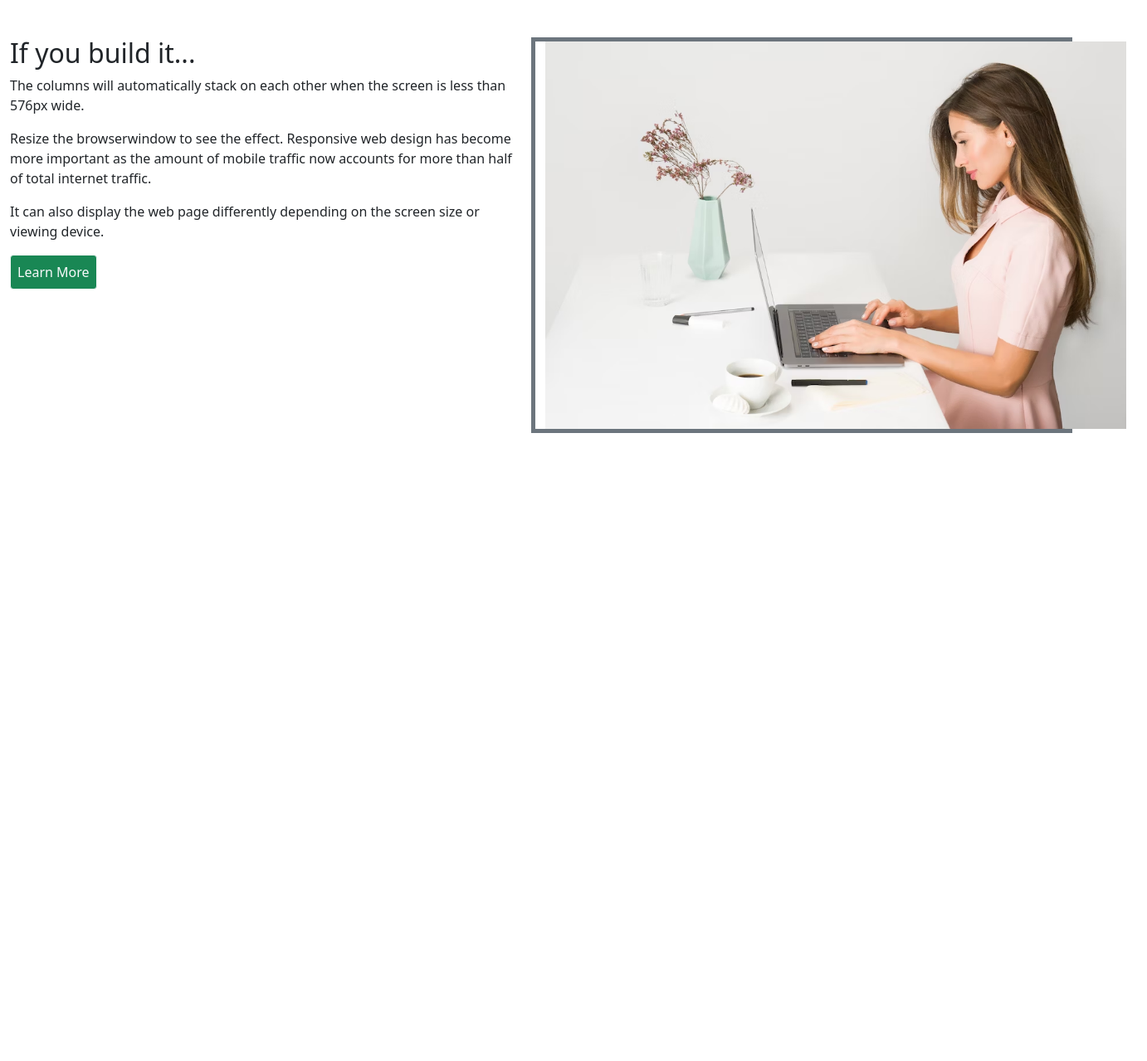
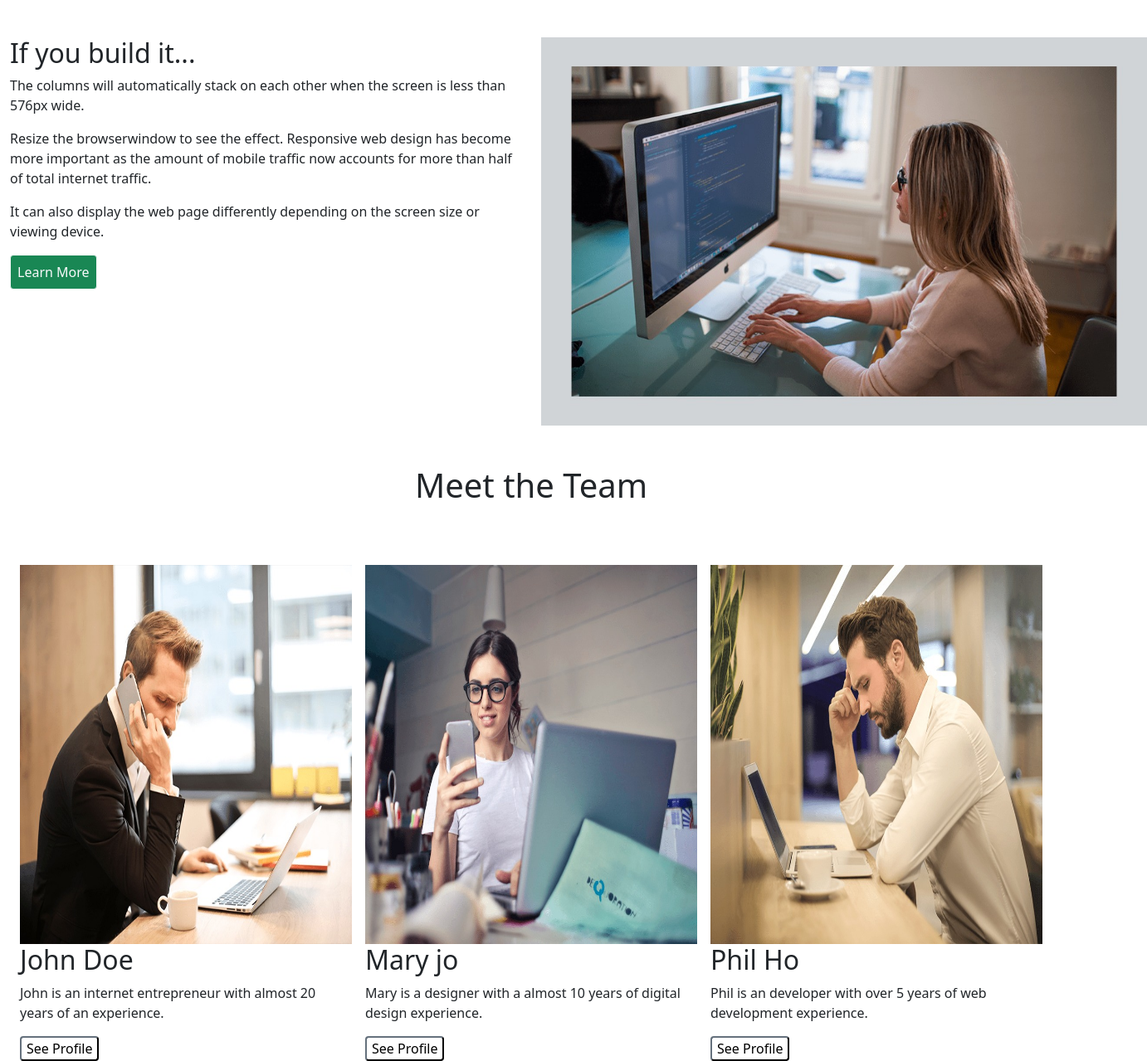
Before and after one commit to love1026/bootstrap5-project1, a plain HTML site: page index.html in a window 1280 px wide. Shown: the part 1411-2690 px from the top of the page at 83% size, 1382 px wide, since content can reach past the window. Before the commit the page ends 1933 px from the top, so only its background shows below. Drawn offline with nearby package versions, Linux system fonts and the light colour scheme.

Commit message:
section four complete

```diff
--- a/index.html
+++ b/index.html
@@ -125,11 +125,47 @@
               Learn More
             </button>
           </div>
-          <div
-            id="image-size"
-            class="col-6 mt-5 border border-secondary border-5"
-          >
-            <img src="image/computer.avif" />
+          <div id="image-size" class="col-6 mt-5">
+            <img src="image/sideimage.jpeg" />
+          </div>
+        </div>
+      </section>
+      <!--section four-->
+      <section>
+        <h1 class="text-center mt-5 fs-1">Meet the Team</h1>
+        <div class="row pt-5 m-3">
+          <div class="col-4 p-2">
+            <img class="w-100 h-100" src="image/imageone.jpeg" />
+            <h2>John Doe</h2>
+            <p>
+              John is an internet entrepreneur with almost 20 years of an
+              experience.
+            </p>
+            <button class="bg-transparent rounded border-dark">
+              See Profile
+            </button>
+          </div>
+          <div class="col-4 p-2">
+            <img class="w-100 h-100" src="image/imagetwo.jpeg" />
+            <h2>Mary jo</h2>
+            <p>
+              Mary is a designer with a almost 10 years of digital design
+              experience.
+            </p>
+            <button class="bg-transparent rounded border-dark">
+              See Profile
+            </button>
+          </div>
+          <div class="col-4 p-2">
+            <img class="w-100 h-100" src="image/imagethree.jpeg" />
+            <h2>Phil Ho</h2>
+            <p>
+              Phil is an developer with over 5 years of web development
+              experience.
+            </p>
+            <button class="bg-transparent rounded border-dark">
+              See Profile
+            </button>
           </div>
         </div>
       </section>
--- a/style.css
+++ b/style.css
@@ -27,5 +27,5 @@
   width: 150px;
 }
 #image-size img {
-  width: 700px;
+  width: 730px;
 }
```
Also changed, not shown: image/imageone.jpeg (added), image/imagethree.jpeg (added), image/imagetwo.jpeg (added), image/sideimage.jpeg (added).
